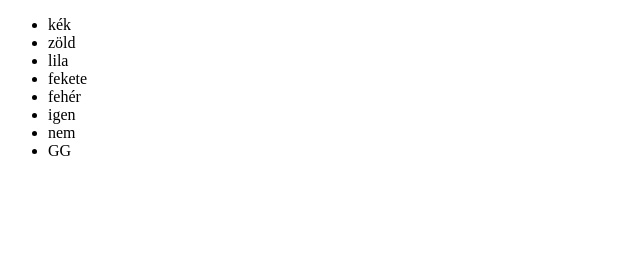
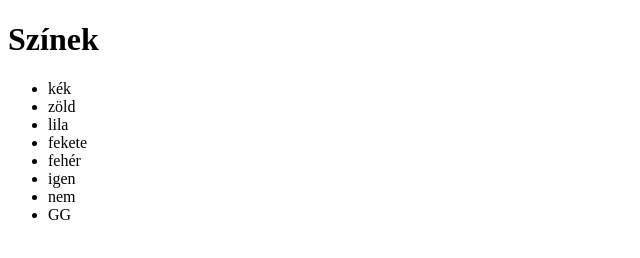
Before and after one commit to MeszarosGyula/web2, a plain HTML site: page index.html in a window 1280 px wide. Shown: the whole page, without its empty margins (0-640 px from the left). Drawn offline with Linux system fonts and the light colour scheme.

Commit message:
módosítva!

```diff
--- a/index.html
+++ b/index.html
@@ -6,6 +6,7 @@
     <title>Document</title>
 </head>
 <body>
+    <h1>Színek</h1>
     <ul>
         <li>kék</li>
         <li>zöld</li>
```
